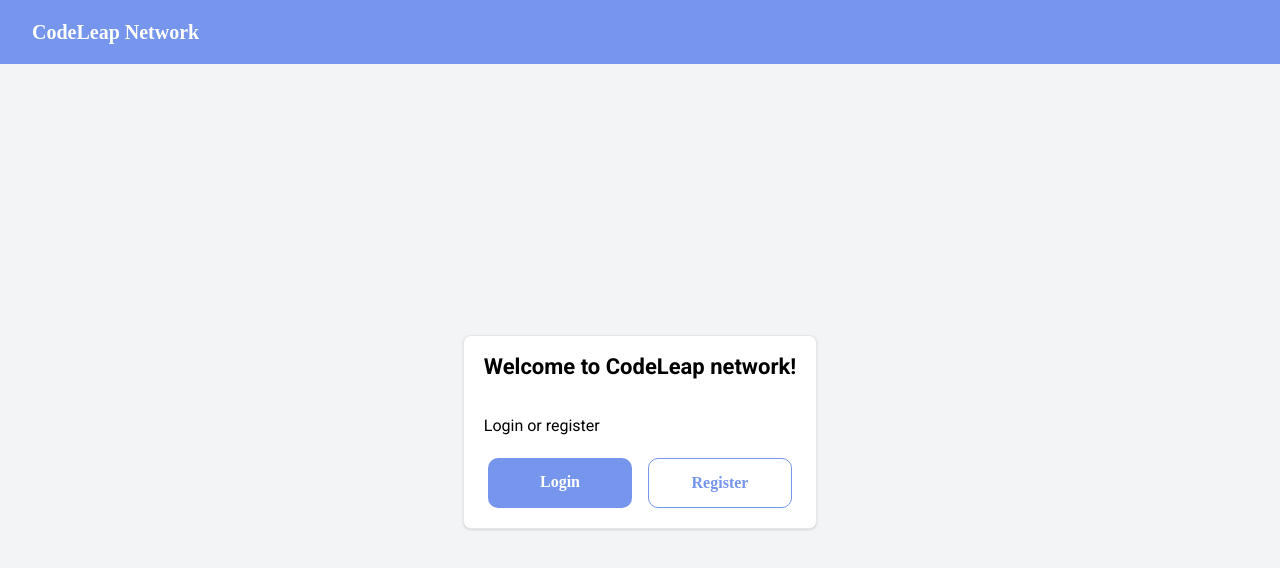
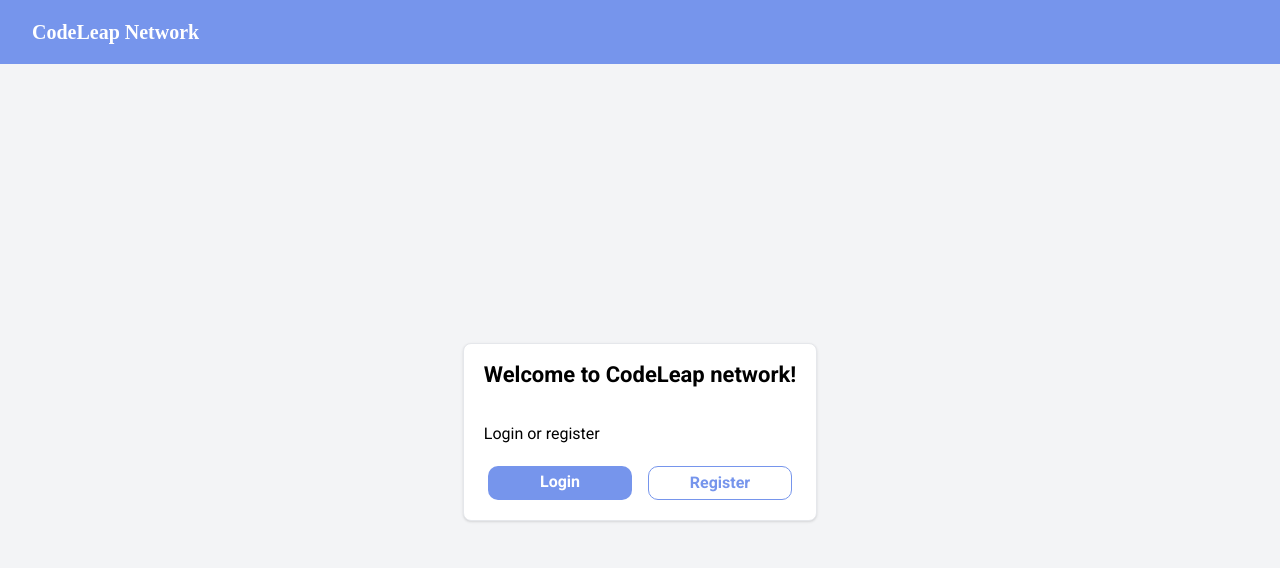
Before and after one commit to lshv04/CodeLeap-Challenge, a Next.js app: page / in a window 1280 px wide. Shown: the top 568 px of the page. Built offline with nearby package versions, Linux system fonts and the light colour scheme; no server answers.

Commit message:
updating buttons

```diff
--- a/src/app/page.tsx
+++ b/src/app/page.tsx
@@ -14,10 +14,10 @@
           <p className="font-sans font-normal text-[16px] leading-none tracking-normal text-black">Login or register</p>
         </div>
         <div className="flex flex-row gap-4">
-          <LoginLink className="w-36 rounded-lg bg-[#7695EC] px-6 py-3 text-center text-white font-semibold hover:bg-[#5a7de8] transition-colors">
+          <LoginLink className="w-36 rounded-lg bg-[#7695EC] px-3 py-2 text-center text-white font-sans font-bold text-[16px] leading-none tracking-normal hover:bg-[#5a7de8] transition-colors">
             Login
           </LoginLink>
-          <RegisterLink className="w-36 rounded-lg border border-[#7695EC] px-6 py-3 text-center text-[#7695EC] font-semibold hover:bg-[#7695EC] hover:text-white transition-colors">
+          <RegisterLink className="w-36 rounded-lg border border-[#7695EC] px-3 py-2 text-center text-[#7695EC] font-sans font-bold text-[16px] leading-none tracking-normal hover:bg-[#7695EC] hover:text-white transition-colors">
             Register
           </RegisterLink>
         </div>
```
